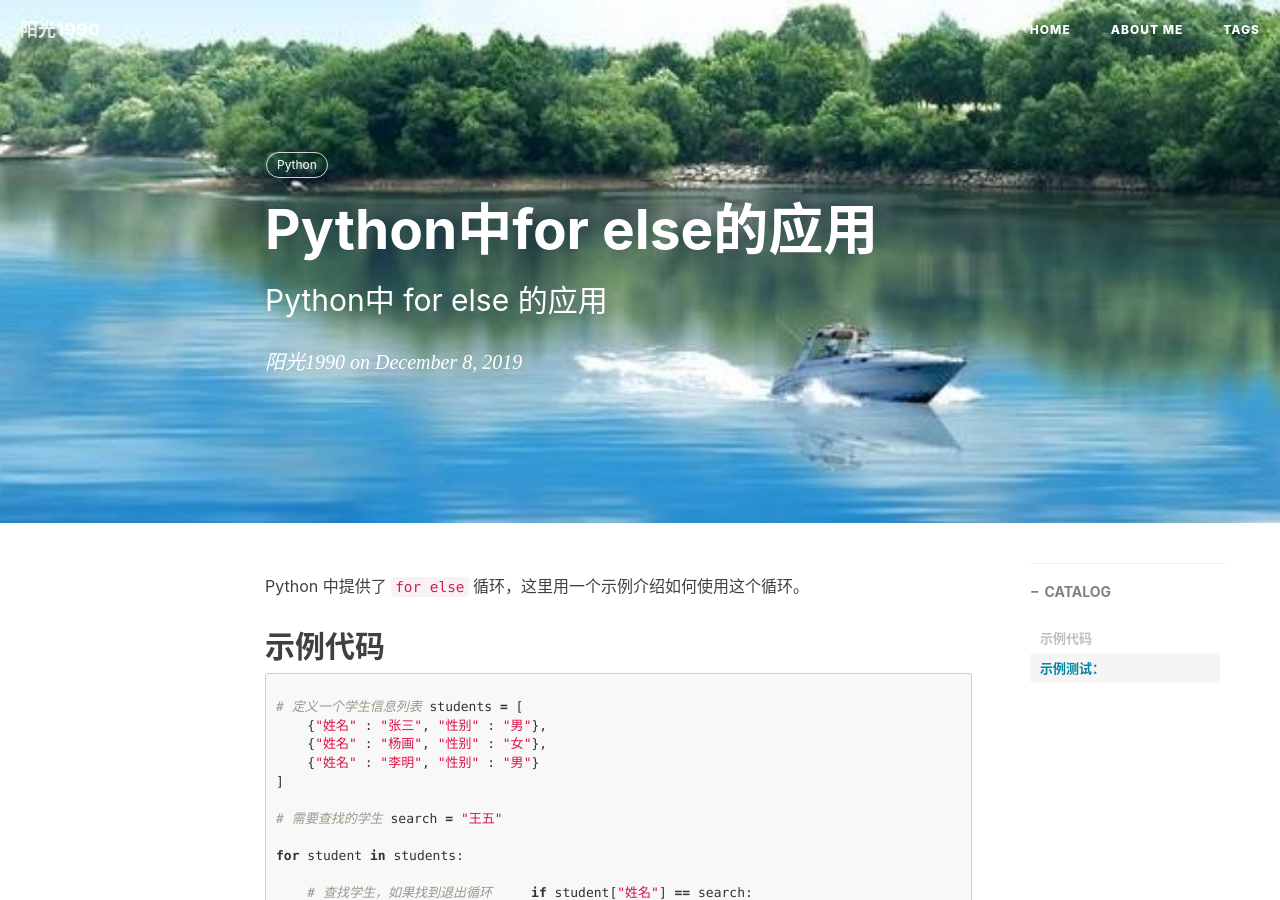
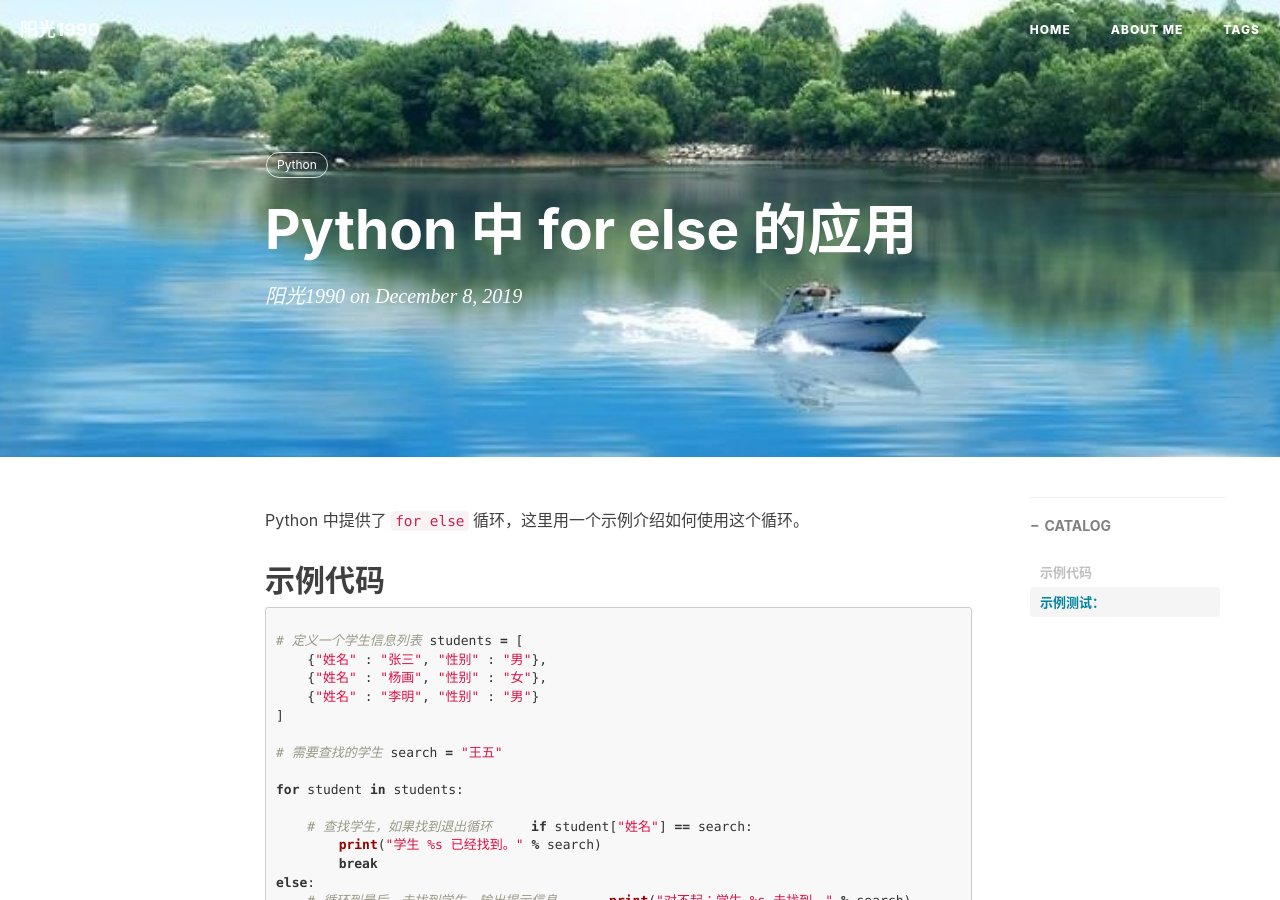
Before and after one commit to sqdeng/sqdeng.github.io, a Jekyll site: the page built from _posts/2019-12-08-Python 中 for else 的应用.md, in a window 1280 px wide and 900 px high. Built offline with Jekyll 4.4.1, drawn with Linux system fonts in a browser that asks for light colours; nearby versions of some CDN libraries; comment, search, counter and statistics services are not loaded.

Commit message:
fix else title

```diff
--- a/_posts/2019-12-08-Python中for else的应用.md
+++ b/_posts/2019-12-08-Python 中 for else 的应用.md
@@ -1,7 +1,7 @@
 ---
 layout:     post
-title:
-subtitle:   Python中 for else 的应用
+title:      Python 中 for else 的应用
+subtitle:
 date:       2019-12-08
 author:     阳光1990
 header-img:
```
